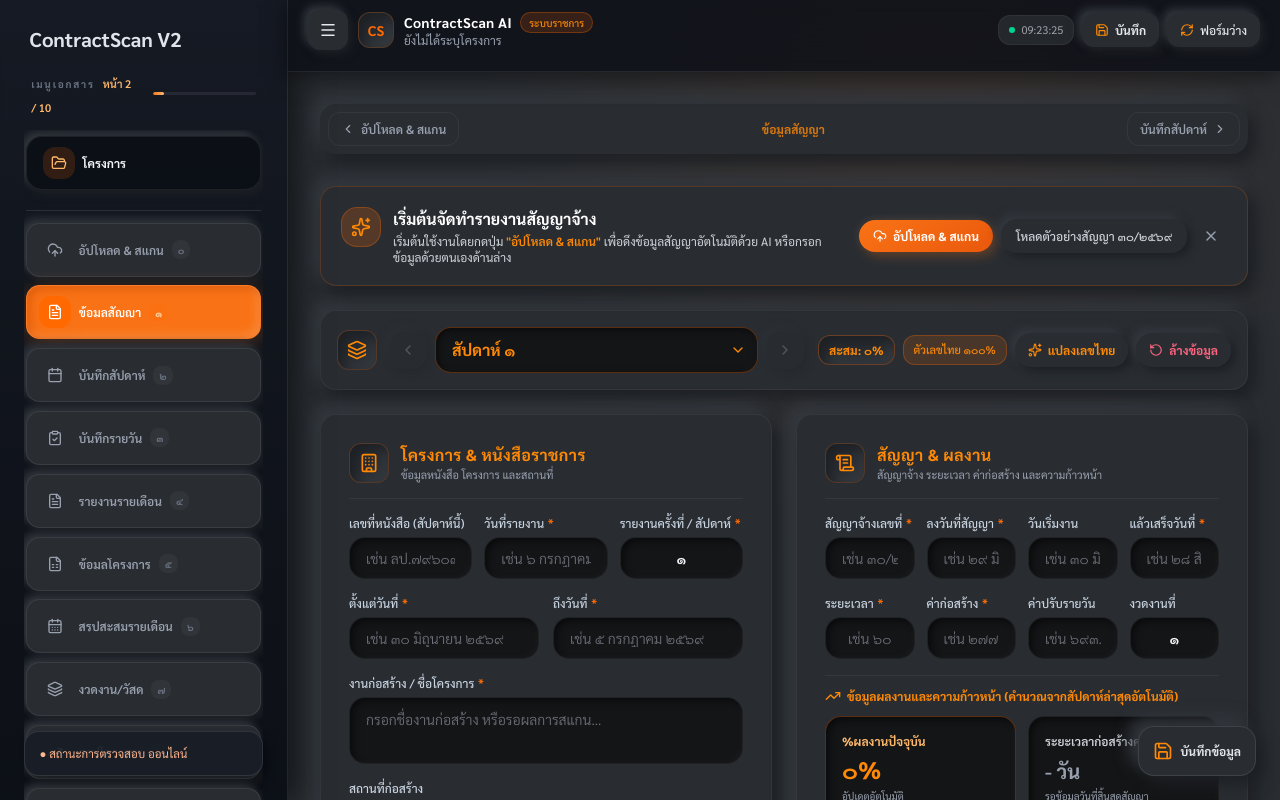
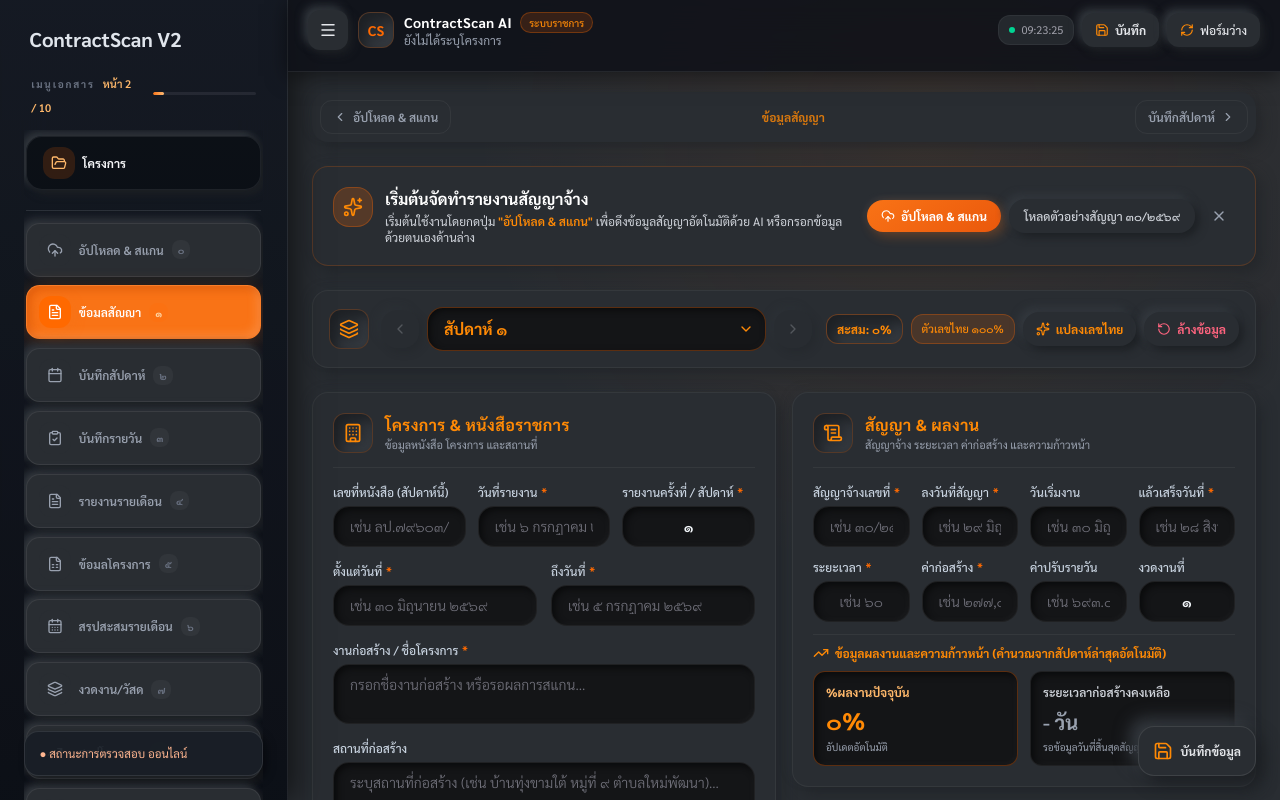
Before and after one commit to leaveneass113-svg/ui-implementation-assistant-V.2, a React (Vite) app: page / in a window 1280 px wide. Shown: the top 800 px of the page. Built offline with nearby package versions, Linux system fonts and the light colour scheme.

Commit message:
refactor: tighten dashboard layout spacing

```diff
--- a/src/App.tsx
+++ b/src/App.tsx
@@ -509,8 +509,8 @@
         />
 
         {/* Main Content Area */}
-        <main className="app-main flex-1 py-4 pb-28 sm:py-8 sm:pb-8 px-3 sm:px-6 lg:px-8 overflow-y-auto">
-          <div className="w-full max-w-[1440px] mx-auto space-y-5 sm:space-y-8">
+        <main className="app-main flex-1 py-3 pb-24 sm:py-5 sm:pb-6 px-3 sm:px-5 lg:px-6 overflow-y-auto">
+          <div className="w-full max-w-[1600px] mx-auto space-y-4 sm:space-y-6">
 
             {/* Quick Nav Bar (Top) — prev / current page / next */}
             {(() => {
--- a/src/components/DocumentPage1.tsx
+++ b/src/components/DocumentPage1.tsx
@@ -368,10 +368,10 @@
         </div>
 
         {/* Bento Cards Grid: 2 Columns on PC, 1 Column on Mobile */}
-        <div className="grid grid-cols-1 lg:grid-cols-2 gap-6">
+        <div className="grid grid-cols-1 lg:grid-cols-2 gap-4 items-start">
 
           {/* Bento Card 1: โครงการ (Project Card) */}
-          <div className="neu-flat p-5 sm:p-7 rounded-3xl border border-white/5 space-y-5 flex flex-col justify-between">
+          <div className="neu-flat p-4 sm:p-5 rounded-2xl border border-white/5 space-y-4 flex flex-col">
             <div className="space-y-4">
               {/* Card Header */}
               <div className="flex items-center justify-between border-b border-white/5 pb-3.5 mb-4">
@@ -543,8 +543,8 @@
           </div>
 
           {/* Bento Card 2: สัญญา (Contract Card) */}
-          <div className="neu-flat p-5 sm:p-7 rounded-3xl border border-white/5 space-y-5 flex flex-col justify-between">
-            <div className="space-y-4">
+          <div className="neu-flat p-4 sm:p-5 rounded-2xl border border-white/5 space-y-4 flex flex-col">
+            <div className="space-y-3">
               {/* Card Header */}
               <div className="flex items-center justify-between border-b border-white/5 pb-3.5 mb-4">
                 <div className="flex items-center gap-3">
@@ -561,7 +561,7 @@
               </div>
 
               {/* Form Fields */}
-              <div className="space-y-4 text-xs">
+              <div className="space-y-3 text-xs">
                 {/* Row 1: Contract Numbers & Dates (C_NO, C_DATE, WS_DATE, C_END) */}
                 <div className="grid grid-cols-1 sm:grid-cols-2 lg:grid-cols-4 gap-3">
 
@@ -704,7 +704,7 @@
                 </div>
 
                 {/* Section Divider: Progress */}
-                <div className="pt-3 border-t border-white/5 space-y-3">
+                <div className="pt-2.5 border-t border-white/5 space-y-2.5">
                   <div className="flex items-center gap-1.5 text-orange-400 font-bold text-xs">
                     <TrendingUp className="w-4 h-4" />
                     <span>ข้อมูลผลงานและความก้าวหน้า (คำนวณจากสัปดาห์ล่าสุดอัตโนมัติ)</span>
@@ -712,7 +712,7 @@
 
                   <div className="grid grid-cols-1 sm:grid-cols-2 gap-3">
                     {/* CURRENT_PCT */}
-                    <div className="p-4 rounded-2xl bg-[#141517] border border-orange-500/30 shadow-[inset_3px_3px_6px_#0a0b0c,inset_-2px_-2px_5px_rgba(255,255,255,0.03)]">
+                    <div className="p-3 rounded-xl bg-[#141517] border border-orange-500/30 shadow-[inset_3px_3px_6px_#0a0b0c,inset_-2px_-2px_5px_rgba(255,255,255,0.03)]">
                       <label className="block text-orange-300 font-bold mb-1 text-xs">
                         %ผลงานปัจจุบัน
                       </label>
@@ -725,7 +725,7 @@
                     </div>
 
                     {/* REMAIN */}
-                    <div className="p-4 rounded-2xl bg-[#141517] border border-white/5 shadow-[inset_3px_3px_6px_#0a0b0c,inset_-2px_-2px_5px_rgba(255,255,255,0.03)]">
+                    <div className="p-3 rounded-xl bg-[#141517] border border-white/5 shadow-[inset_3px_3px_6px_#0a0b0c,inset_-2px_-2px_5px_rgba(255,255,255,0.03)]">
                       <label className="block text-gray-300 font-semibold mb-1 text-xs">
                         ระยะเวลาก่อสร้างคงเหลือ
                       </label>
--- a/src/index.css
+++ b/src/index.css
@@ -48,7 +48,21 @@
 
 .app-main {
   margin-left: var(--cs-sidebar-width);
-  padding-top: 2rem;
+  padding-top: 1.25rem;
+}
+
+.app-main .neu-flat {
+  box-shadow: 6px 7px 14px rgba(29, 32, 36, 0.52), -4px -4px 10px rgba(53, 58, 64, 0.14);
+}
+
+.app-main input,
+.app-main select,
+.app-main textarea {
+  line-height: 1.35;
+}
+
+.app-main textarea {
+  min-height: 3.25rem;
 }
 
 .font-sarabun {
@@ -345,7 +359,7 @@
 }
 
 .system-action {
-  margin-top: 1.5rem;
+  margin-top: 1rem;
   border: 1px solid rgba(249, 115, 22, 0.24);
   background: linear-gradient(120deg, rgba(249, 115, 22, 0.12), rgba(41, 45, 50, 0.94) 46%, rgba(124, 58, 246, 0.12));
   box-shadow: 8px 8px 16px rgba(29, 32, 36, 0.58), -4px -4px 12px rgba(53, 58, 64, 0.18);
```
